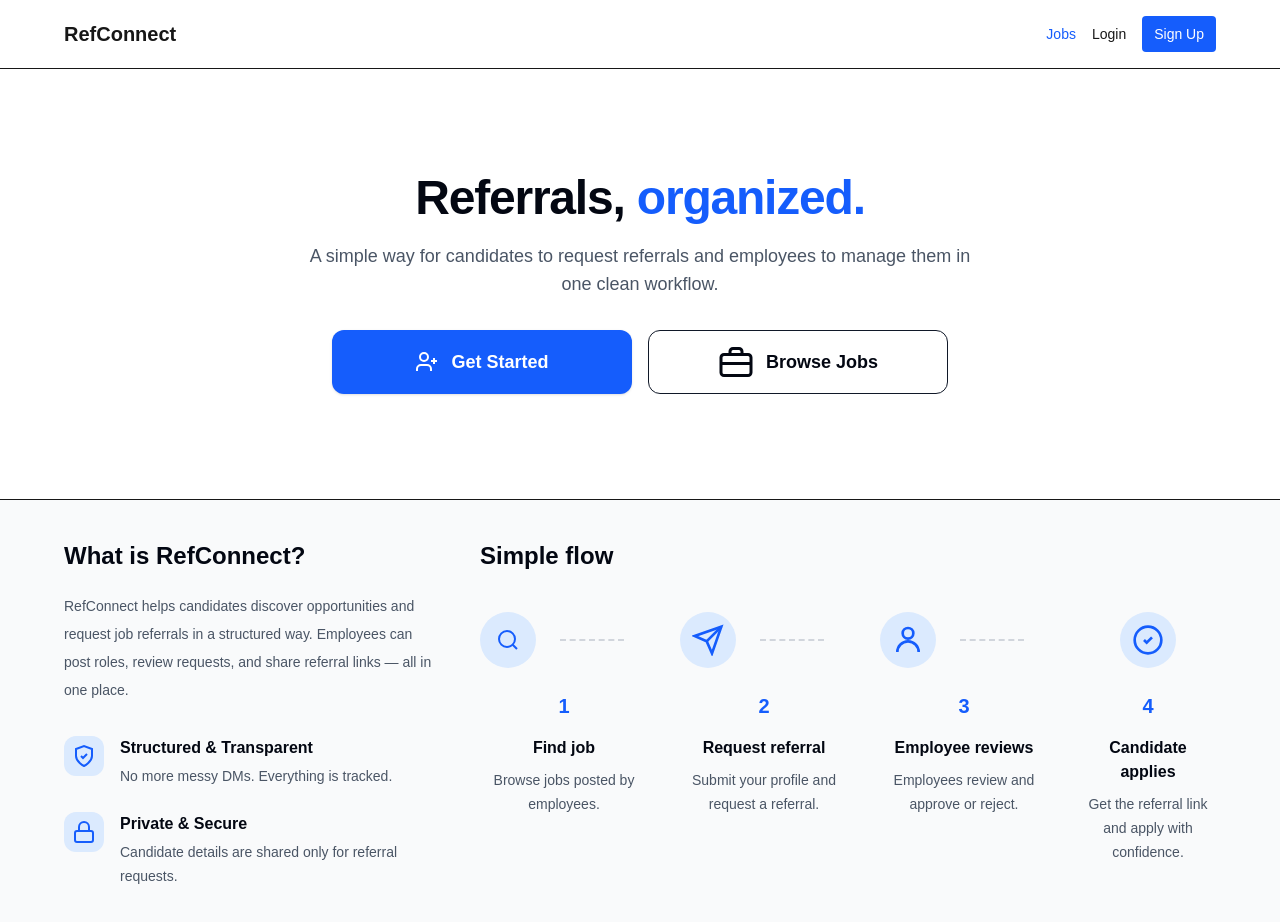
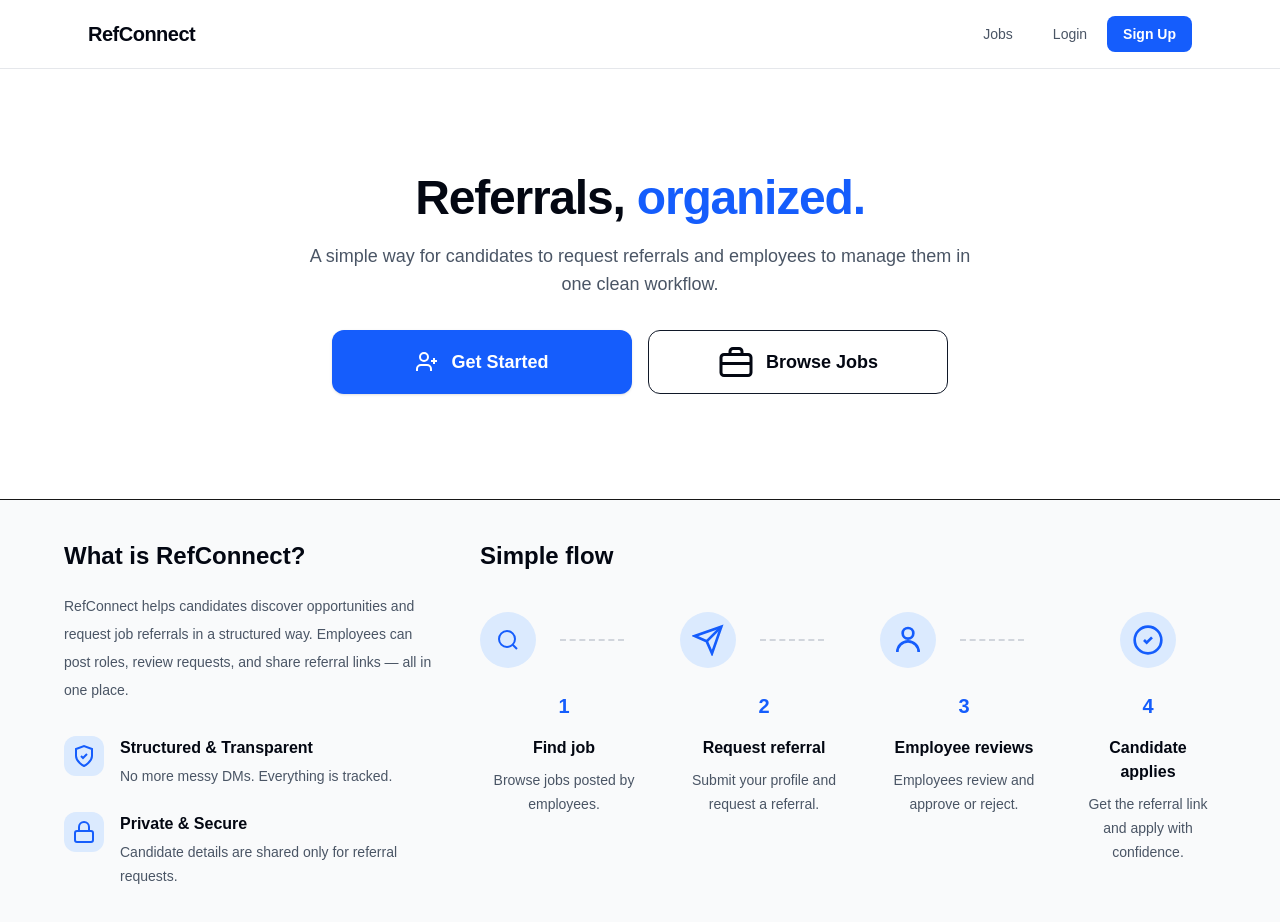
Before and after one commit to Prithvi2050/Refconnect, a Next.js app: page / in a window 1280 px wide. Shown: the top 922 px of the page. Built offline with nearby package versions, Linux system fonts and the light colour scheme.

Commit message:
Polish navbar UI

```diff
--- a/app/components/Navbar.tsx
+++ b/app/components/Navbar.tsx
@@ -15,18 +15,27 @@ type User = {
   company?: string;
 };
 
-function getUserRoles(user: User | null): UserRole[] {
-  if (!user) return [];
-
-  if (user.roles) {
-    return user.roles;
-  }
-
-  if (user.role) {
-    return [user.role];
-  }
-
-  return [];
+function NavLink({
+  href,
+  label,
+  active,
+}: {
+  href: string;
+  label: string;
+  active: boolean;
+}) {
+  return (
+    <Link
+      href={href}
+      className={`rounded-lg px-3 py-2 text-sm font-medium transition ${
+        active
+          ? "bg-blue-50 text-blue-600"
+          : "text-gray-600 hover:bg-gray-50 hover:text-gray-950"
+      }`}
+    >
+      {label}
+    </Link>
+  );
 }
 
 export default function Navbar() {
@@ -57,8 +66,6 @@ export default function Navbar() {
     };
   }, [pathname]);
 
-  const roles = getUserRoles(currentUser);
-
   const logout = () => {
     localStorage.removeItem("refconnect_current_user");
     setCurrentUser(null);
@@ -66,53 +73,60 @@ export default function Navbar() {
   };
 
   return (
-    <nav className="w-full border-b p-4">
-      <div className="mx-auto flex max-w-6xl items-center justify-between gap-4">
-        <Link href="/" className="text-xl font-bold">
+    <nav className="sticky top-0 z-40 border-b border-gray-200 bg-white/90 backdrop-blur">
+      <div className="mx-auto flex max-w-6xl items-center justify-between gap-4 px-6 py-4">
+        <Link href="/" className="text-xl font-bold tracking-tight text-gray-950">
           RefConnect
         </Link>
 
-        <div className="flex flex-wrap items-center gap-4 text-sm">
-          <Link href="/jobs" className="text-blue-600">
-            Jobs
-          </Link>
+        <div className="flex items-center gap-2">
+          <NavLink href="/jobs" label="Jobs" active={pathname === "/jobs"} />
 
-          {currentUser && <Link href="/dashboard">Dashboard</Link>}
+          {currentUser && (
+            <>
+              <NavLink
+                href="/dashboard"
+                label="Dashboard"
+                active={pathname.startsWith("/dashboard")}
+              />
 
-          {roles.includes("candidate") && (
-            <Link href="/dashboard/candidate">Candidate Dashboard</Link>
+              <NavLink
+                href="/profile"
+                label="Profile"
+                active={pathname === "/profile"}
+              />
+            </>
           )}
 
-          {roles.includes("employee") && (
-            <Link href="/dashboard/employee">Employee Dashboard</Link>
-          )}
-
-          {currentUser && <Link href="/profile">Profile</Link>}
-
           {!currentUser ? (
-            <>
-              <Link href="/auth/login">Login</Link>
+            <div className="ml-2 flex items-center gap-2">
+              <Link
+                href="/auth/login"
+                className="rounded-lg px-3 py-2 text-sm font-medium text-gray-600 hover:bg-gray-50 hover:text-gray-950"
+              >
+                Login
+              </Link>
 
               <Link
                 href="/auth/signup"
-                className="rounded bg-blue-600 px-3 py-2 text-white"
+                className="rounded-lg bg-blue-600 px-4 py-2 text-sm font-semibold text-white hover:bg-blue-700"
               >
                 Sign Up
               </Link>
-            </>
+            </div>
           ) : (
-            <>
-              <span className="text-gray-600">
+            <div className="ml-3 flex items-center gap-3 border-l border-gray-200 pl-4">
+              <span className="hidden text-sm text-gray-600 sm:inline">
                 Hi, {currentUser.name}
               </span>
 
               <button
                 onClick={logout}
-                className="rounded border px-3 py-2 text-red-600"
+                className="rounded-lg border border-gray-300 px-3 py-2 text-sm font-medium text-gray-700 hover:bg-gray-50"
               >
                 Logout
               </button>
-            </>
+            </div>
           )}
         </div>
       </div>
```
